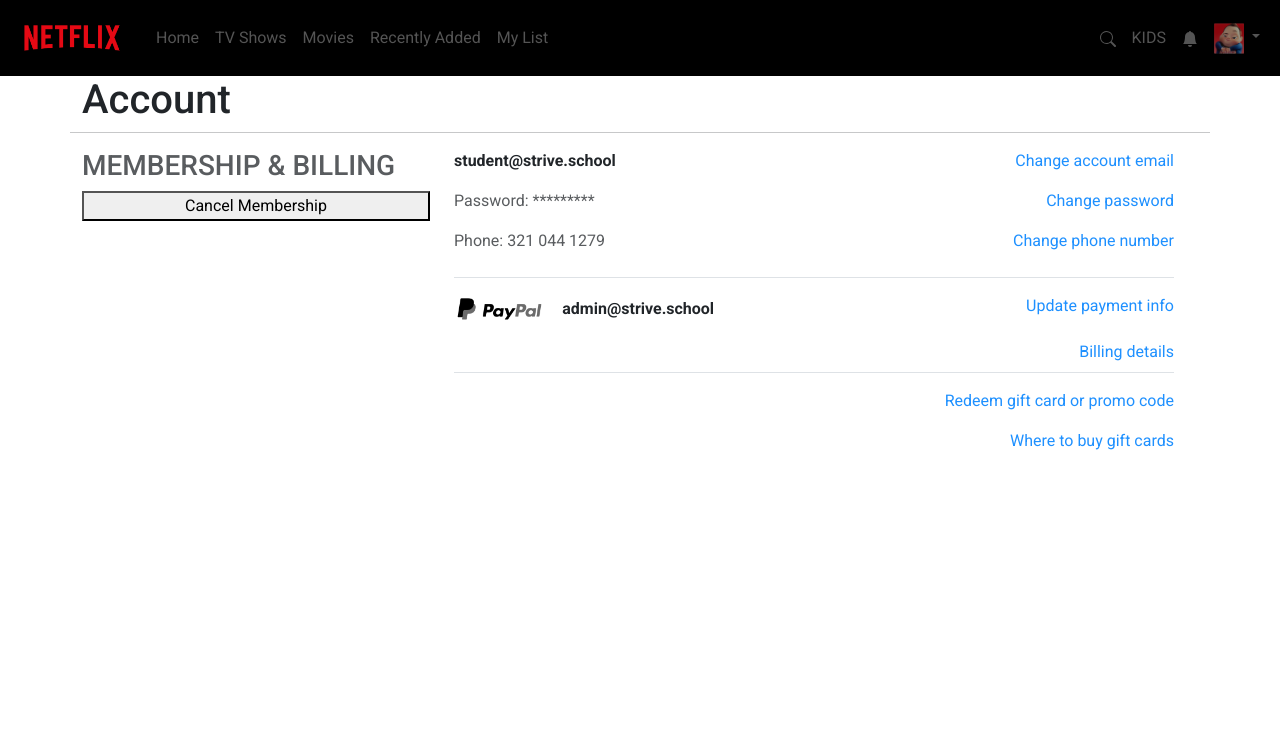
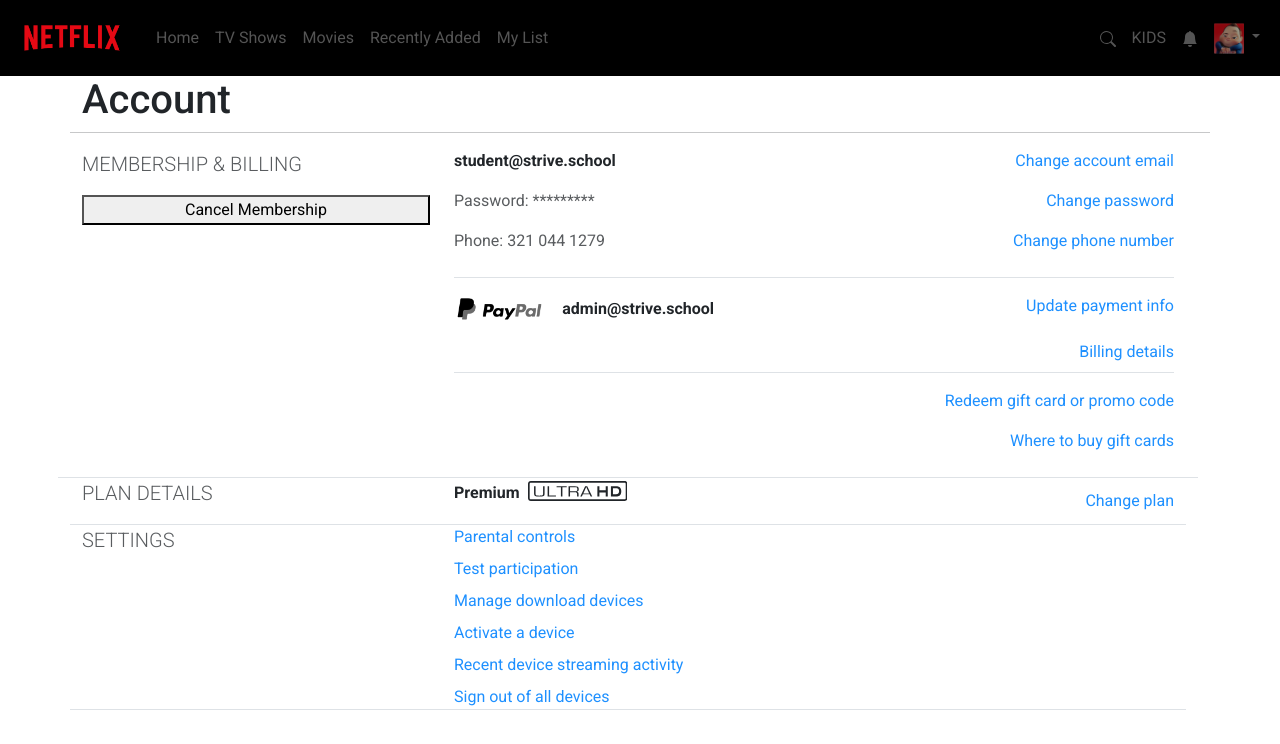
Before and after one commit to bertcoscia/Epicode-W6D5, a plain HTML site: page settings.html in a window 1280 px wide. Drawn offline with nearby package versions, Linux system fonts and the light colour scheme.

Commit message:
adds settings block

```diff
--- a/settings.html
+++ b/settings.html
@@ -97,9 +97,9 @@
             <div class="row">
                 <h1 class="col-12">Account</h1>
                 <hr>
-                <div class="col-12 row">
+                <div class="col-12 row border-bottom">
                     <div class="d-flex flex-column col-4">
-                        <h3 class="text-muted">MEMBERSHIP & BILLING</h3>
+                        <p class="text-muted lead">MEMBERSHIP & BILLING</p>
                         <button>Cancel Membership</button>
                     </div>
                     <div class="col-8">
@@ -132,9 +132,43 @@
                     </div>
                 </div>
                 <div class="col-12">
-
+                    <div class="col-12 row border-bottom">
+                        <div class="col-4">
+                            <p class="text-muted lead">PLAN DETAILS</p>
+                        </div>
+                        <di class="col-8 d-flex justify-content-between align-items-center">
+                            <div class="d-flex column-gap-2">
+                                <p><strong>Premium</strong></p>
+                                <svg height="20px" viewBox="0 0 4770 960" class="quality-icon">
+                                    <g stroke="none" stroke-width="1" fill="none" fill-rule="evenodd">
+                                        <path
+                                            d="M724,595 C724,642 714,672 694,684 C673,696 622,702 538,702 C460,702 412,696 393,684 C373,672 363,642 363,595 L363,247 L291,247 L291,612 C291,665 309,701 344,721 C379,739 445,749 543,749 C647,749 715,739 748,720 C780,700 796,659 796,595 L796,247 L724,247 L724,595 Z M1013,691 L1013,247 L941,247 L941,744 L1341,744 L1341,691 L1013,691 Z M1858,299 L1858,247 L1372,247 L1372,299 L1580,299 L1580,744 L1652,744 L1652,299 L1858,299 Z M2428,617 C2428,556 2394,525 2327,520 L2327,519 C2369,515 2398,503 2414,484 C2429,467 2437,434 2437,388 C2437,336 2422,300 2394,278 C2366,257 2318,247 2249,247 L1946,247 L1946,744 L2018,744 L2018,542 L2259,542 C2323,542 2356,571 2356,629 L2356,744 L2428,744 L2428,617 Z M2337,475 C2318,489 2281,495 2225,495 L2018,495 L2018,295 L2250,295 C2299,295 2331,301 2345,314 C2360,328 2368,358 2368,402 C2368,438 2358,462 2337,475 Z M3008,744 L3083,744 L2844,247 L2743,247 L2510,744 L2586,744 L2635,639 L2958,639 L3008,744 Z M2937,596 L2656,596 L2795,292 L2937,596 Z M3730,549 L3428,549 L3428,746 L3330,746 L3330,247 L3428,247 L3428,443 L3730,443 L3730,247 L3829,247 L3829,746 L3730,746 L3730,549 Z M4226,247 C4301,247 4356,260 4389,286 C4417,306 4438,335 4454,372 C4470,408 4478,449 4478,493 C4478,591 4449,661 4389,706 C4356,732 4301,746 4226,746 L3980,746 L3980,247 L4226,247 Z M4216,639 C4346,639 4373,562 4373,493 C4373,427 4359,351 4216,351 L4078,351 L4078,639 L4216,639 Z"
+                                            fill="currentColor"></path>
+                                        <path
+                                            d="M4638.00019,0 C4711.00009,0 4770,59 4770,132 L4770,827 C4770,868.423884 4751.51202,905.147426 4722.42954,929.452533 C4699.55882,948.56629 4670.13605,960 4638.00019,960 L133.999803,960 C58.9999134,960 0,901 0,827 L0,132 C0,59 58.9999134,0 133.999803,0 L4638.00019,0 Z M133.999803,80 C103.999847,80 79.9998826,103 79.9998826,132 L79.9998826,827 C79.9998826,857 103.999847,880 133.999803,880 L4638.00019,880 C4667.00015,880 4690.00012,856 4690.00012,827 L4690.00012,132 C4690.00012,103 4667.00015,80 4638.00019,80 L133.999803,80 Z"
+                                            fill="currentColor"></path>
+                                    </g>
+                                </svg>
+                            </div>
+                            <a href="#">Change plan</a>
+                    </div>
+                </div>
+                <div class="col-12">
+                    <div class="col-12 row border-bottom">
+                        <div class="col-4">
+                            <p class="text-muted lead">SETTINGS</p>
+                        </div>
+                        <di class="col-8 d-flex flex-column justify-content-start row-gap-2">
+                            <a href="#">Parental controls</a>
+                            <a href="#">Test participation</a>
+                            <a href="#">Manage download devices</a>
+                            <a href="#">Activate a device</a>
+                            <a href="#">Recent device streaming activity</a>
+                            <a href="#">Sign out of all devices</a>
+                    </div>
                 </div>
             </div>
+        </div>
         </div>
     </main>
 
```
Also changed, not shown: 1 other file.
